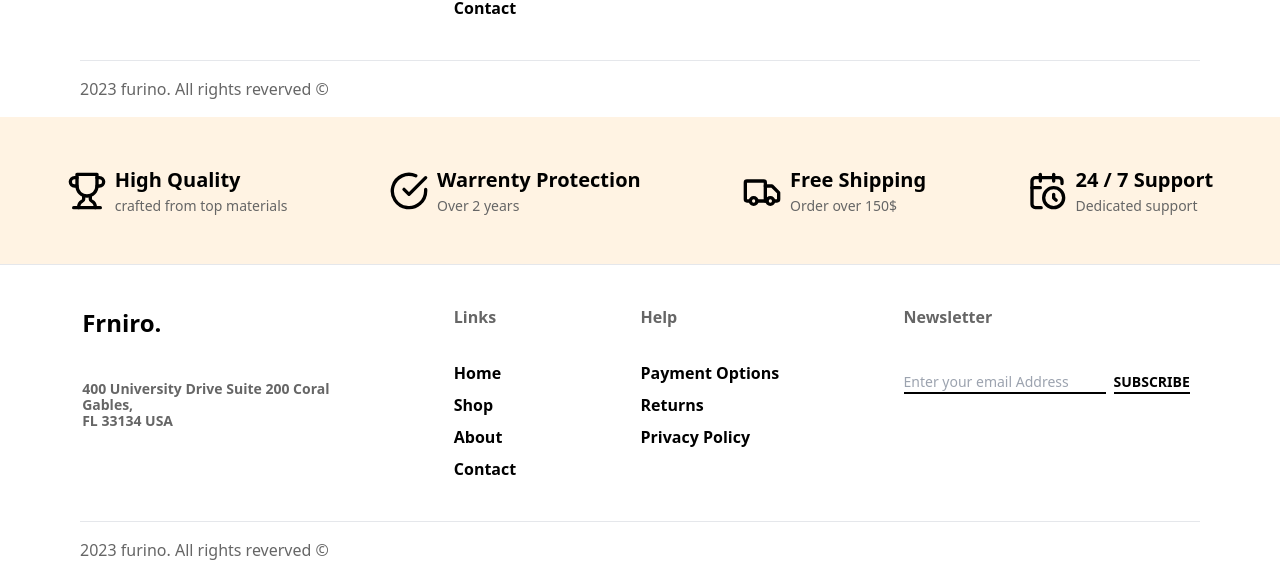
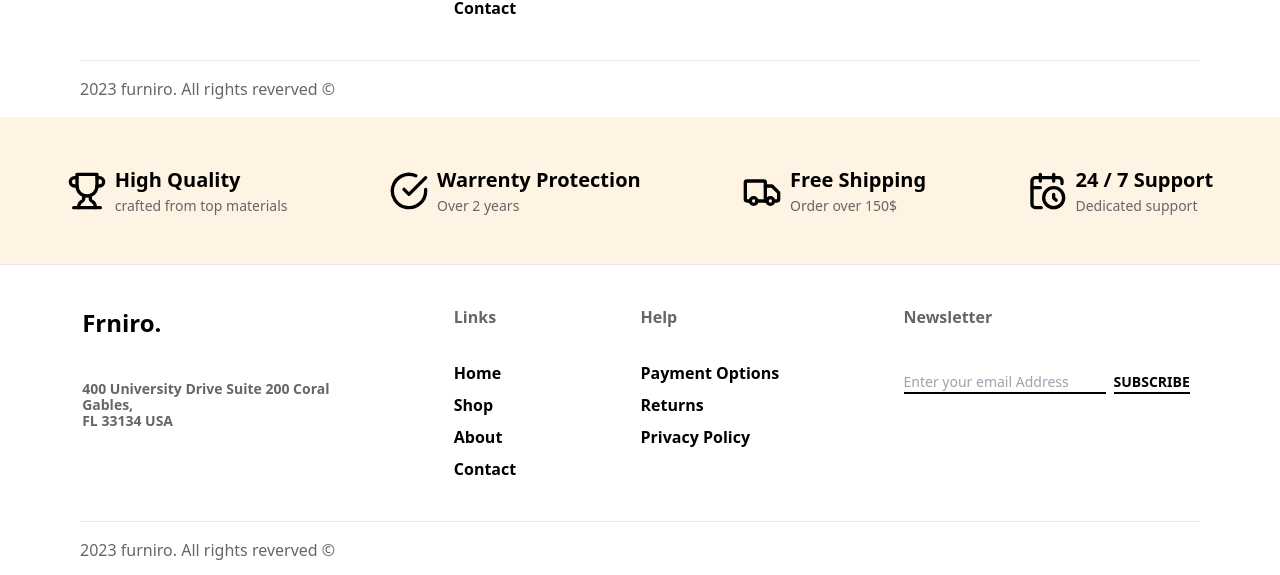
Before and after one commit to Suleman615/Furniro, a Next.js app: page /Layout in a window 1280 px wide. Shown: the part 344-919 px from the top of the page. Built offline with nearby package versions, Linux system fonts and the light colour scheme.

Commit message:
footer updater

```diff
--- a/src/components/Footer.tsx
+++ b/src/components/Footer.tsx
@@ -37,7 +37,7 @@ export default function Footer() {
 
             </div>
             <div className="mx-20  py-4 border-t">
-                <p className="text-grey text-center sm:text-left">2023 furino. All rights reverved &copy;</p>
+                <p className="text-grey text-center sm:text-left">2023 furniro. All rights reverved &copy;</p>
             </div>
         </>
     )
```
